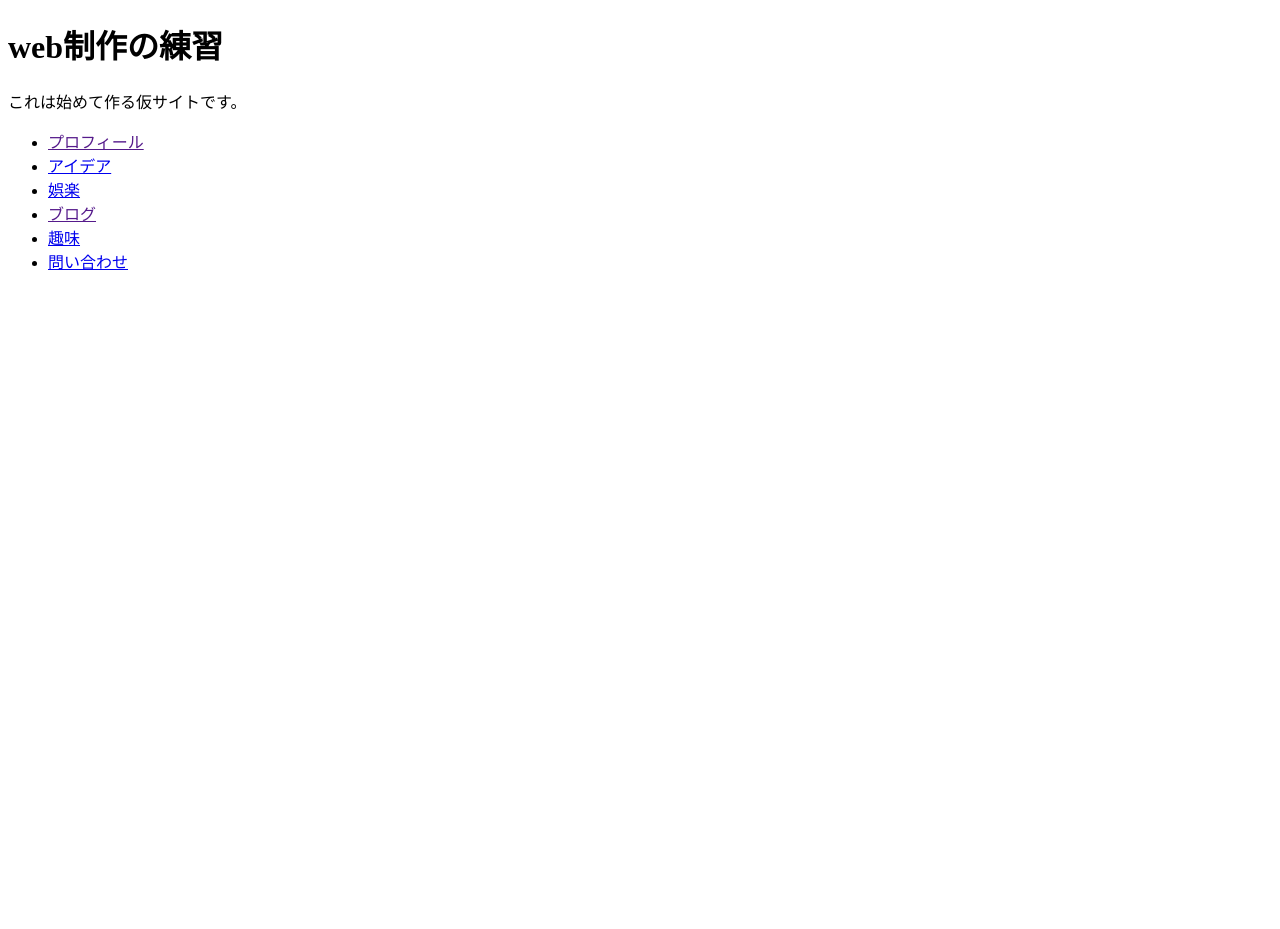
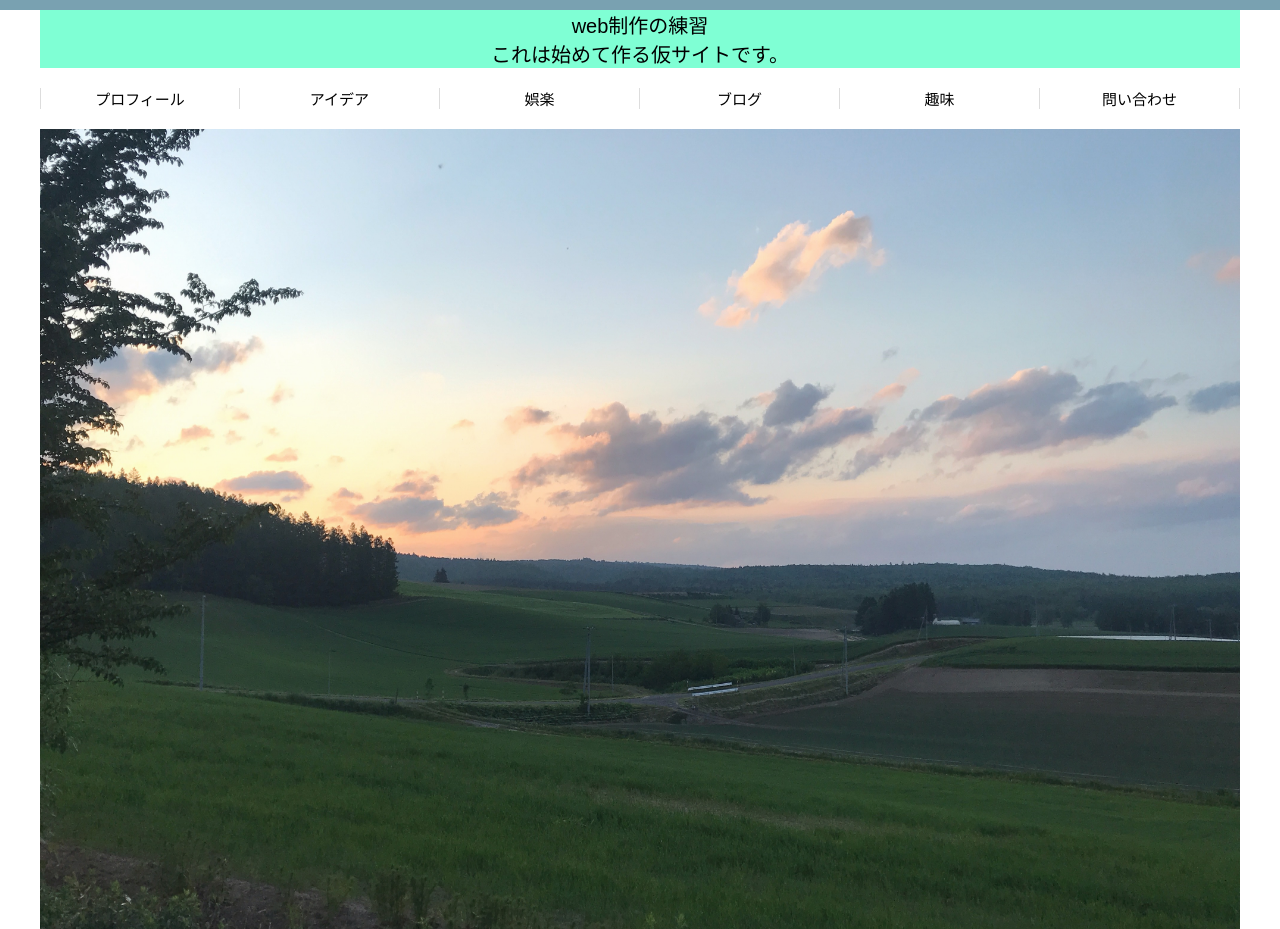
Before and after one commit to Tech-an/test-shrine, a plain HTML site: page index.html in a window 1280 px wide. Before the commit the page ends 800 px from the top, so only its background shows below. Drawn offline with Linux system fonts and the light colour scheme; the site is published under a folder, as on GitHub Pages, so addresses that start at the root find nothing.

Commit message:
Update index.html - pathを全て修正

```diff
--- a/index.html
+++ b/index.html
@@ -8,8 +8,8 @@
   <!---->
   <meta name="description" content="検索結果にどう表示したいのか">
 
-  <link rel="stylesheet" href="/CSS/reset.css"><!--どのcssファイルより前に記入「全て初期化版」-->
-  <link rel="stylesheet" href="/CSS/styly.css">
+  <link rel="stylesheet" href="CSS/reset.css"><!--どのcssファイルより前に記入「全て初期化版」-->
+  <link rel="stylesheet" href="CSS/styly.css">
   <!--javaScriptを読み込むため必要-->
   <script type="module">
     document.documentElement.classList.remove('no-js');
@@ -52,10 +52,10 @@
         </ul>
     </div>
     <div class="header_img">
-        <img src="/5E1B2CA9-2D66-4BE4-B35F-D74787ABAE55.jpg" alt="">
-        <img src="/D4ACB7AD-F87D-4F81-8BFC-D472E46675CA.jpg" alt="">
-        <img src="/DSC_0039.JPG" alt="">
-        <img src="/joined_video_bea4fbdfaf9b4a6b95d74074af6c49f4.mp4" alt="">
+        <img src="5E1B2CA9-2D66-4BE4-B35F-D74787ABAE55.jpg" alt="">
+        <img src="D4ACB7AD-F87D-4F81-8BFC-D472E46675CA.jpg" alt="">
+        <img src="DSC_0039.JPG" alt="">
+        <img src="joined_video_bea4fbdfaf9b4a6b95d74074af6c49f4.mp4" alt="">
     </div>
     <div class="mein">
 
```
